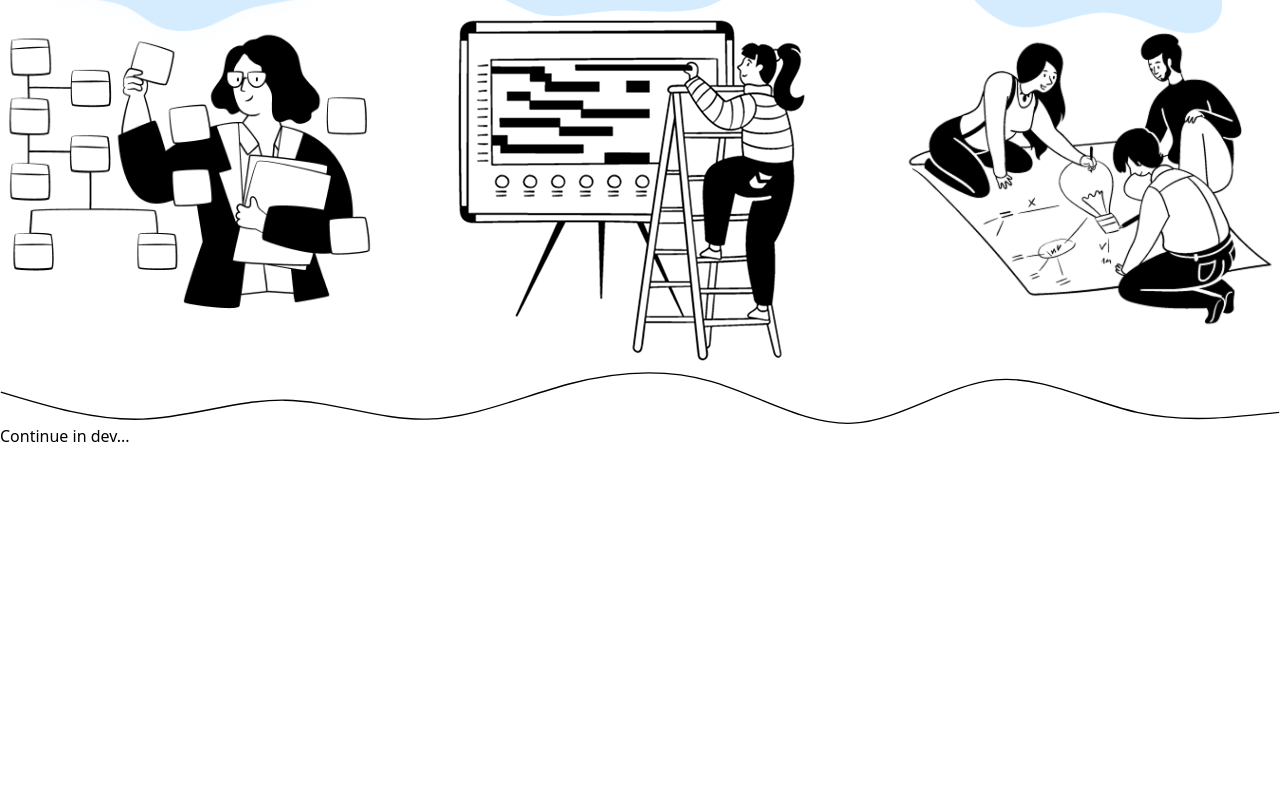
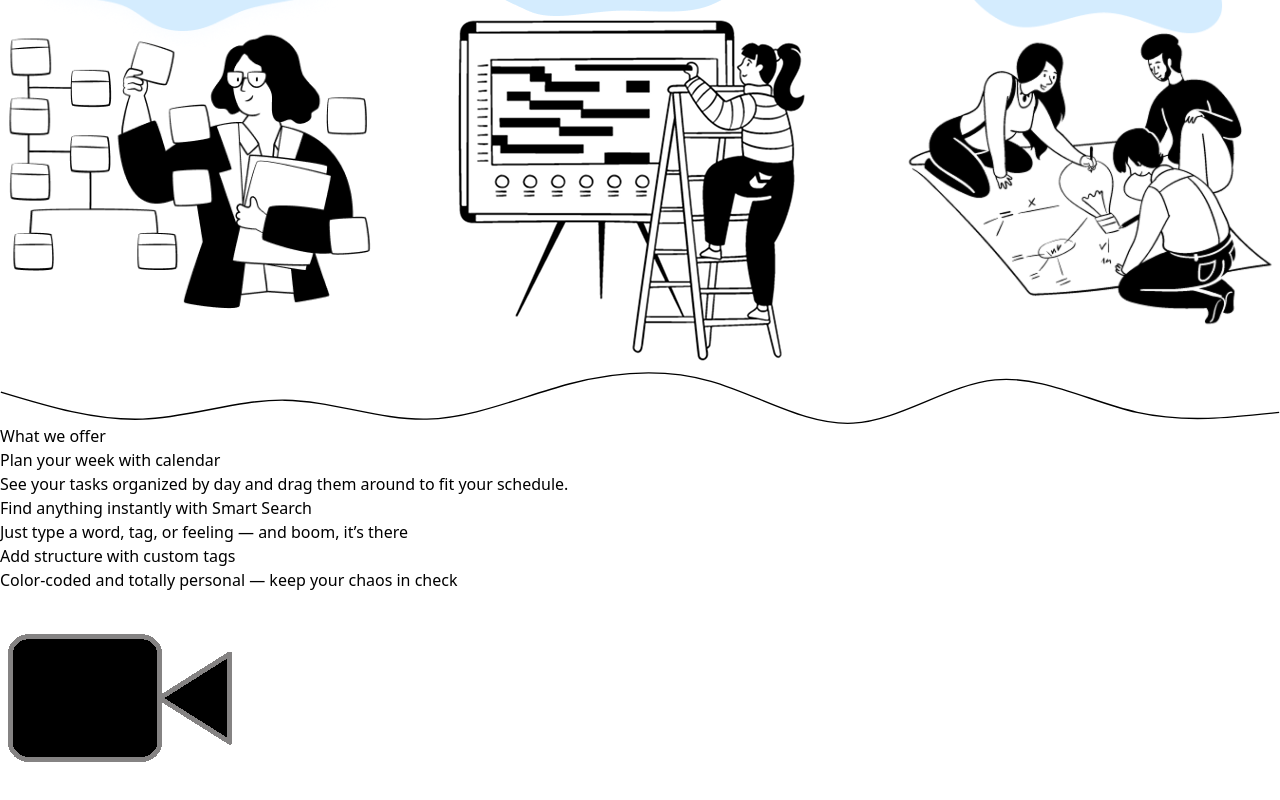
Before and after one commit to donko1/SdelayDelo_react, a React (Vite) app: page / in a window 1280 px wide. Shown: the part 1945-2745 px from the top of the page. Before the commit the page ends 2393 px from the top, so only its background shows below. Built offline with nearby package versions, Linux system fonts and the light colour scheme; a web font is replaced by a local one.

Commit message:
Keeping updating design of HomeNotReg

```diff
--- a/src/components/home/HomeNotRegistered.jsx
+++ b/src/components/home/HomeNotRegistered.jsx
@@ -7,6 +7,7 @@ import { Swiper, SwiperSlide } from "swiper/react";
 import { Navigation, Autoplay, Mousewheel, FreeMode } from "swiper/modules";
 import { useLang } from "@context/LangContext";
 import { create_demo } from "@utils/api/auth";
+import VideoIcon from "@assets/video.svg?react";
 
 export default function HomeNotRegistered() {
   const { userToken, logout, login } = useAuth();
@@ -47,9 +48,26 @@ export default function HomeNotRegistered() {
       text_style: "top-[35px]",
     },
   ];
+  const offers = [
+    {
+      id: 1,
+      title: "Plan your week with calendar",
+      text: "See your tasks organized by day and drag them around to fit your schedule.",
+    },
+    {
+      id: 2,
+      title: "Find anything instantly with Smart Search",
+      text: "Just type a word, tag, or feeling — and boom, it’s there",
+    },
+    {
+      id: 3,
+      title: "Add structure with custom tags",
+      text: "Color-coded and totally personal — keep your chaos in check",
+    },
+  ];
 
   return (
-    <div className="p-0 m-0 w-full h-full relative overflow-x-hidden overflow-y-hidden">
+    <div className="p-0 m-0 w-full h-full relative overflow-x-hidden overflow-y-hidden bg-[#fcfcfc]">
       <div className="mt-[34px] flex mx-[50px] justify-between">
         <span className="text-black text-4xl font-normal font-['Jockey_One']">
           Sdelay delo
@@ -190,7 +208,36 @@ export default function HomeNotRegistered() {
           className="absolute w-full left-0 bottom-[-300px]"
         />
       </div>
-      <h1 className="mt-[475px]">Continue in dev...</h1>
+      <div className="mt-[475px] relative">
+        <div className="mx-[50px]">
+          <h1 className="text-black text-5xl font-bold font-['Inter']">
+            What we offer
+          </h1>
+          <div className="mt-[200px] flex justify-between items-center ml-[85px] gap-[284px]">
+            <div>
+              {offers.map((offer, index) => (
+                <div
+                  key={offer.id}
+                  className={`p-[40px] pr-[50%] bg-white rounded-[10px] shadow-[0px_2px_4px_0px_rgba(0,0,0,0.25)] ${
+                    index !== offers.length - 1 ? "mb-[55px]" : ""
+                  }`}
+                >
+                  <h2 className="text-black text-3xl font-medium font-['Inter']">
+                    {offer.title}
+                  </h2>
+                  <h3 className="justify-start mt-[10px] text-neutral-500 text-xl font-normal font-['Inter']">
+                    {offer.text}
+                  </h3>
+                </div>
+              ))}
+            </div>
+            <div className="w-[70%] outline outline-1 self-stretch rounded-xl flex justify-center items-center">
+              <VideoIcon className="[&>*]:!fill-none" />
+              {/* TODO: make a real video */}
+            </div>
+          </div>
+        </div>
+      </div>
     </div>
   );
 }
```
Also changed, not shown: src/assets/video.svg (added).
